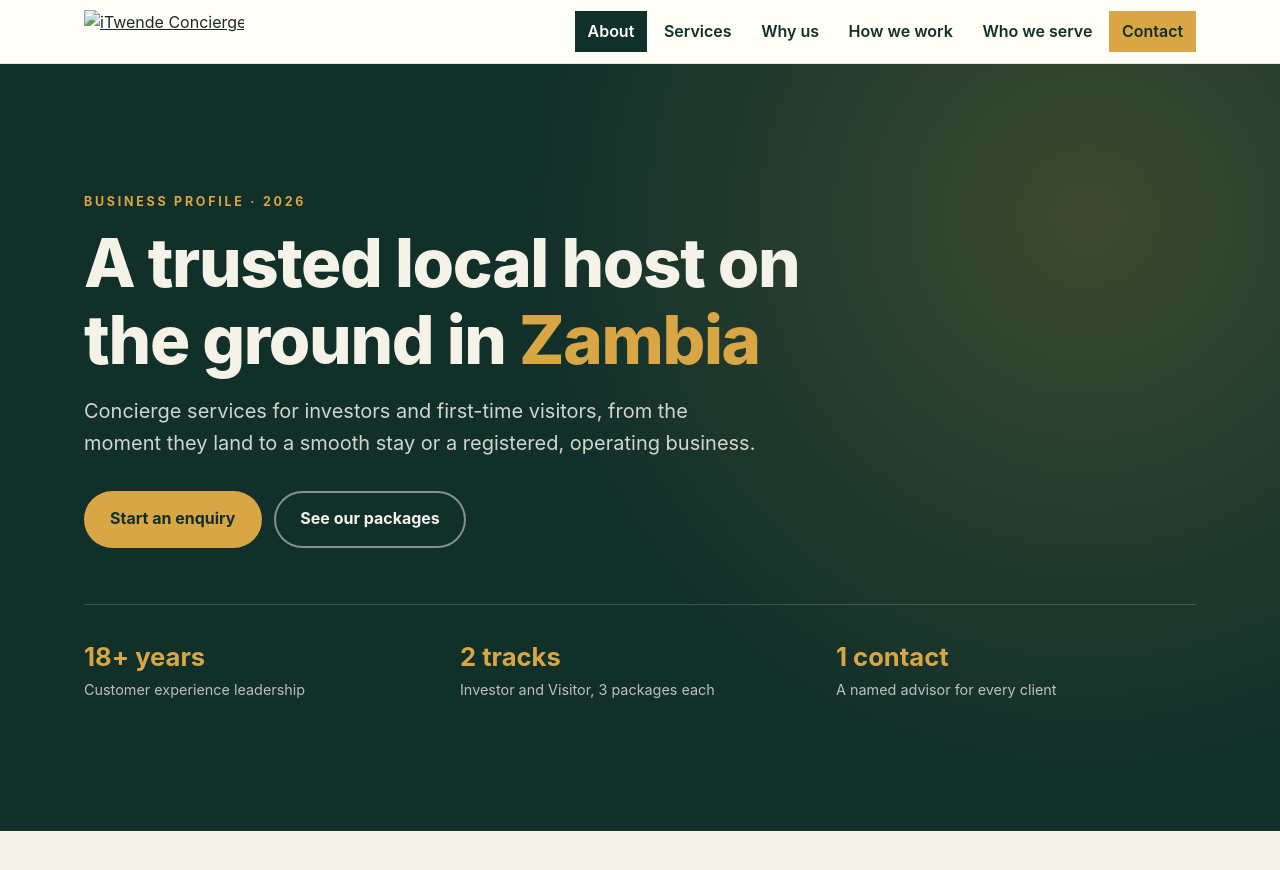
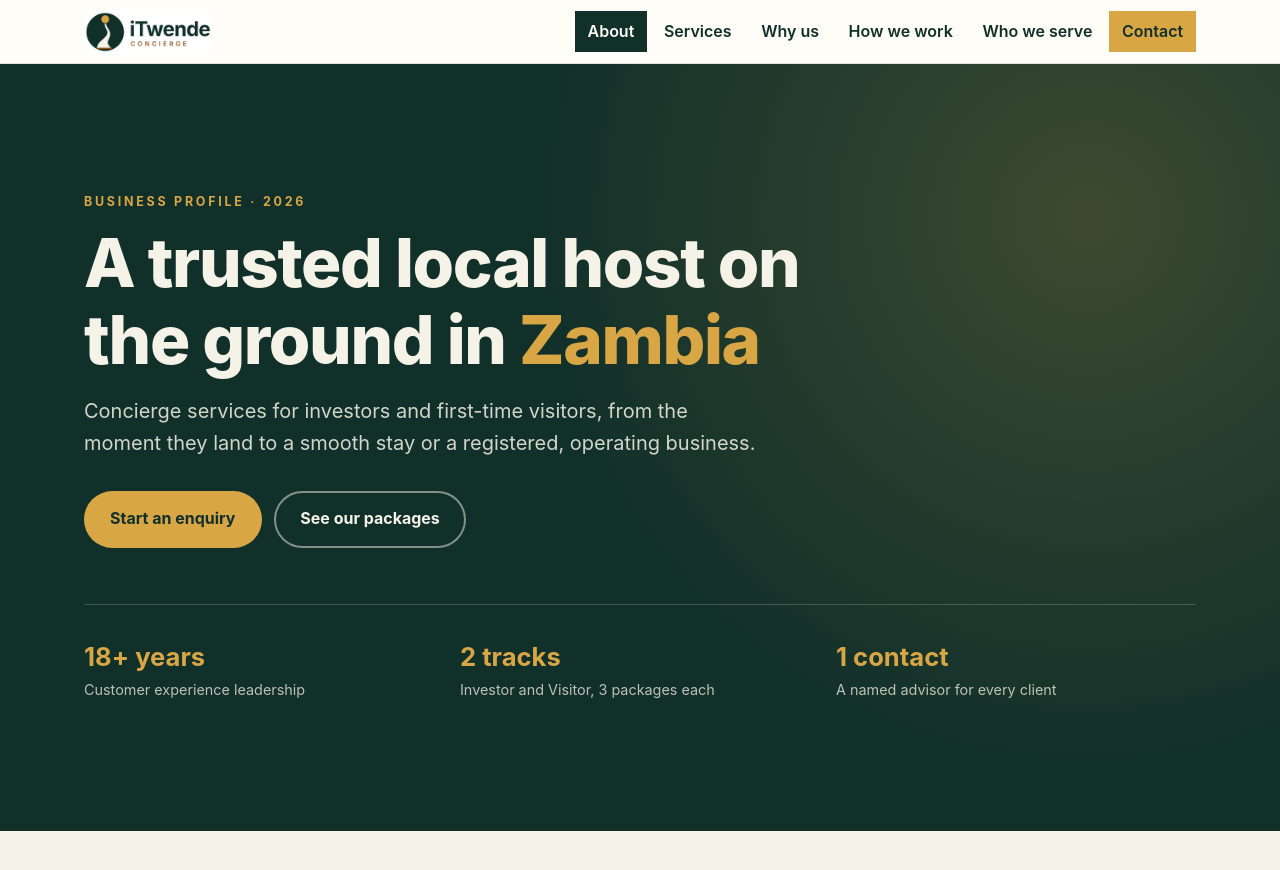
Before and after one commit to Yetaaa222/itwende, a plain HTML site: page index.html in a window 1280 px wide. Shown: the top 870 px of the page. Drawn offline with Linux system fonts and the light colour scheme.

Commit message:
Update favicon and logo image paths in index.html

```diff
--- a/index.html
+++ b/index.html
@@ -8,7 +8,7 @@
 <meta name="theme-color" content="#11302a">
 
 <!-- FAVICON PLACEHOLDER: replace with the path to your favicon image -->
-<link rel="icon" href="images/favicon.jpeg" type="image/jpeg">
+<link rel="icon" href="favicon.jpeg" type="image/jpeg">
 
 <style>
 :root{
@@ -167,7 +167,7 @@ footer{background:#0c231e;color:rgba(245,242,231,.7);padding-block:2rem;font-siz
   <div class="header-inner">
     <!-- LOGO PLACEHOLDER: replace the src with the path to your logo image -->
     <a class="site-logo" href="#top" aria-label="iTwende Concierge, home">
-      <img src="images/logo.jpeg" alt="iTwende Concierge" width="160" height="44">
+      <img src="itwende.jpeg" alt="iTwende Concierge" width="160" height="44">
     </a>
 
     <nav class="site-nav" aria-label="Primary">
```
